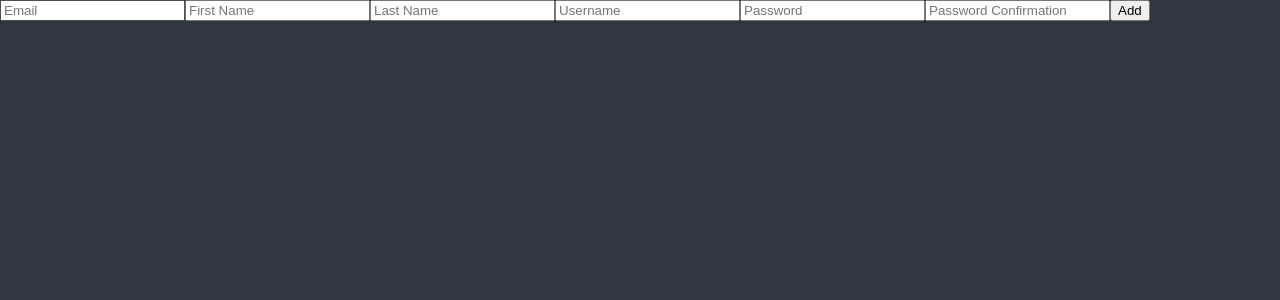
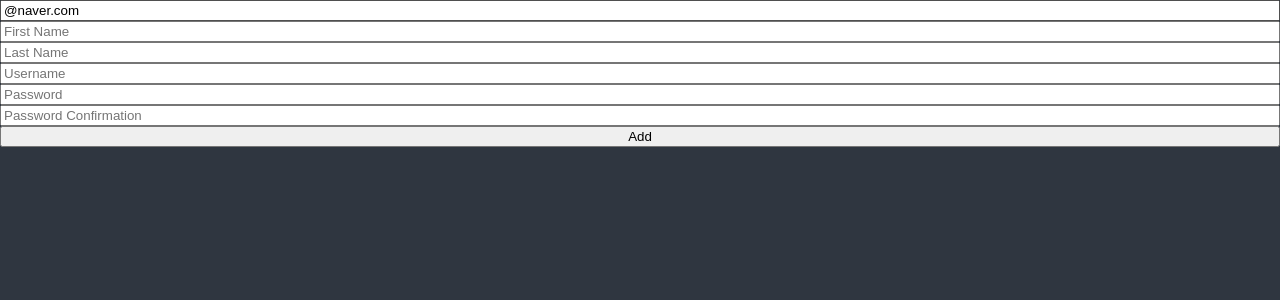
Before and after one commit to chnh506/nc_react_masterclass, a React (Create React App) app: page / in a window 1280 px wide. Shown: the top 300 px of the page. Built offline with nearby package versions, Linux system fonts and the light colour scheme.

Commit message:
React Hook Form : lecture practice clear!

```diff
--- a/src/ToDoList.tsx
+++ b/src/ToDoList.tsx
@@ -34,24 +34,104 @@
   );
 }*/
 
+// Form의 Interface를 만들어 준다.
+interface IForm {
+  email: string;
+  firstName: string;
+  lastName: string;
+  username: string;
+  password: string;
+  password1: string;
+}
+
 function ToDoList() {
-  // register 함수를 사용하면, 'onChange' event handler & input의 props & useState() 가 필요 없다.
-  // watch 함수는 form의 입력값들의 변화를 관찰할 수 있게 해 주는 함수이다.
-  const { register, watch } = useForm();
-  console.log(watch());
+  // - register 함수를 사용하면, 'onChange' event handler & input의 props & useState() 가 필요 없다.
+  // - watch 함수는 form의 입력값들의 변화를 관찰할 수 있게 해 주는 함수이다.
+  // - handleSubmit 함수를 onSubmit에 넣어 줌으로써 validation 및 다른 동작들을 수행한다.
+  // - formState.errors : 어떤 에러가 발생했는지를 알려준다!(type & message) register의 options과 연계한 에러 핸들링 ㄱㄱㄱㄱ
+  const {
+    register,
+    handleSubmit,
+    formState: { errors },
+    setError,
+  } = useForm<IForm>({
+    defaultValues: {
+      email: "@naver.com",
+    },
+  });
 
-  // 객체를 만들고, 그 안에 register 함수를 spread 해서 넣어준다. (ES6 문법!)
-  // -> register 함수가 반환하는 객체를 input에다가 props로 준다.
-  // 새로운 input을 만들 때마다, register 함수만 실행시켜주면 알잘딱으로 다 해 준다..~!!~!
+  // onValid 함수 : react-hook-form이 모든 validation을 다 마쳤을 때만 이 함수가 호출된다.
+  const onValid = (data: IForm) => {
+    // 직접 에러를 설정하는 방법: useForm()의 setError() 함수를 이용한다!
+    if (data.password !== data.password1) {
+      return setError(
+        "password1",
+        { message: "Passwords are not the same" },
+        { shouldFocus: true }
+      );
+    }
+  };
+
+  // 1. 객체를 만들고, 그 안에 register 함수를 spread 해서 넣어준다. (ES6 문법!)
+  //    -> register 함수가 반환하는 객체(아래 콘솔 캡처 참고)를 input에다가 props로 준다.
+  //    새로운 input을 만들 때마다, register 함수만 실행시켜주면 알잘딱으로 다 해 준다..~!!~!
+  // 2. form 태그의 onSubmit props에다가 handleSubmit() 함수를 써 준다.
+  //    -> onSubmit에 handleSubmit 함수를 사용할 때는 얘를 호출(()괄호)해 줘야 한다!! 보통은 하지 않는 일.
+  // 3. RegisterOptions 설정 : JavaScript 단에서 validation을 진행할 수 있게 해 준다.
+  //    -> HTML에 의지하지 않고 우리 서비스를 보호할 수 있다. + 부가기능 good
+  //    -> 더해서, formState.errors와 연계해서 에러 핸들링을 손쉽게 진행할 수 있다.
   return (
     <div>
-      <form>
-        <input {...register("email")} placeholder="Email" />
-        <input {...register("firstName")} placeholder="First Name" />
-        <input {...register("lastName")} placeholder="Last Name" />
-        <input {...register("username")} placeholder="Username" />
-        <input {...register("password")} placeholder="Password" />
-        <input {...register("password1")} placeholder="Password Confirmation" />
+      <form
+        style={{ display: "flex", flexDirection: "column" }}
+        onSubmit={handleSubmit(onValid)}
+      >
+        <input
+          {...register("email", {
+            required: "Email is required.",
+            pattern: {
+              // 정규표현식으로 validation 조건을 설정해 줄 수 있다!
+              value: /^[A-Za-z0-9._%+-]+@naver.com$/,
+              message: "Only 'naver.com' emails allowed.",
+            },
+          })}
+          placeholder="Email"
+        />
+        <span>{errors?.email?.message}</span>
+        <input
+          {...register("firstName", {
+            required: true,
+            // 내가 직접 만든 조건으로 검사하는 방법: validate() 함수!
+            // 아래처럼 객체 리터럴로 만들어서 여러 개의 함수를 등록할 수도 있다.
+            // 함수를 async(비동기)로 만들어서 서버에다가 확인하고 응답을 받을 수도 있다.
+            validate: {
+              noNico: (value) =>
+                value.includes("nico") ? "no nicos allowed" : true,
+              noNick: (value) =>
+                value.includes("nick") ? "no nicks allowed" : true,
+            },
+          })}
+          placeholder="First Name"
+        />
+        <input
+          {...register("lastName", { required: true })}
+          placeholder="Last Name"
+        />
+        <input
+          {...register("username", { required: true, minLength: 10 })}
+          placeholder="Username"
+        />
+        <input
+          {...register("password", {
+            required: "Password is required",
+            minLength: { value: 5, message: "Your password is too short." },
+          })}
+          placeholder="Password"
+        />
+        <input
+          {...register("password1", { required: true, minLength: 5 })}
+          placeholder="Password Confirmation"
+        />
         <button>Add</button>
       </form>
     </div>
```
